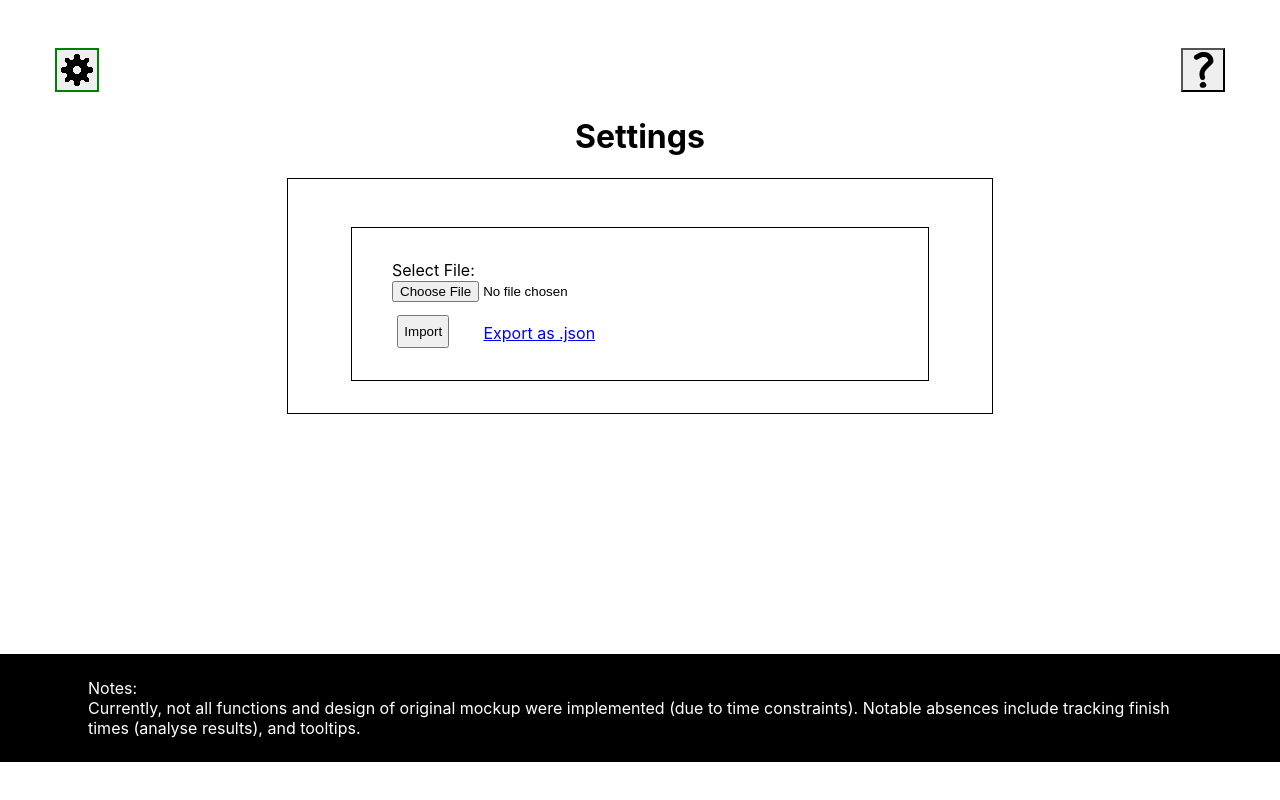
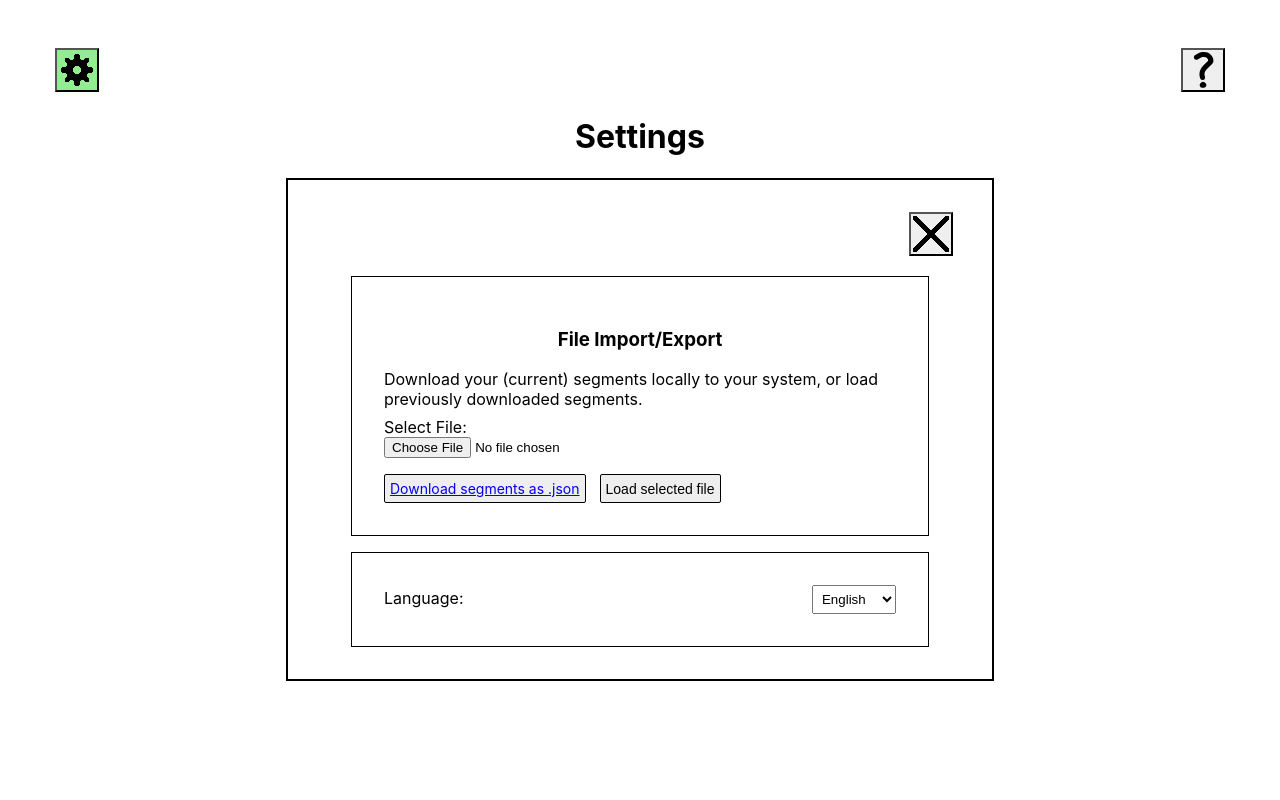
Before and after one commit to jjsoong/segmented-timer, a React (Create React App) app: page / in a window 1280 px wide. Both pictures are taken after a click on the button 76 px from the left and 70 px from the top of the page. Shown: the top 800 px of the page. Built offline with nearby package versions, Linux system fonts and the light colour scheme.

Commit message:
Large update, check GitHub comments.

```diff
--- a/src/App.css
+++ b/src/App.css
@@ -4,6 +4,10 @@
 
 #helpButton {
     background-image: url("../public/icons/help.png");
+}
+
+.ExitButton {
+    background-image: url("../public/icons/exit.png");
 }
 
 #finishButton {
@@ -34,7 +38,7 @@
     background-image: url("../public/icons/delete.png");
 }
 
-#resetButton {
+#clearButton {
     background-image: url("../public/icons/reset.png");
 }
 
@@ -45,12 +49,13 @@
 
 .Large {
     font-size: 72px;
+    margin: 0.5em auto;
 }
 
 .Text {
     font-size: 16px;
     text-align: start;
-    margin: 0em 0.5em;
+    margin: 0em 3em;
 }
 
 .Top {
@@ -58,8 +63,15 @@
 }
 
 .Body {
+    border: black solid 2px;
+    width: 50%;
+    padding: 2em;
+    margin: 1em auto auto auto;
+}
+
+.Inner {
     border: black solid 1px;
-    width: 50%;
+    width: 80%;
     padding: 2em;
     margin: 1em auto auto auto;
 }
@@ -75,27 +87,18 @@ footer {
     margin: 15em 0em 0em 0em;
 }
 
-.Help {
-    margin: 0% 16% 0% 16%;
-}
-
 .LeftGroup {
     flex-direction: row;
     display: inline-flex;
     justify-content: flex-start;
-    width: 60%;
+    width: 65%;
 }
 
 .RightGroup {
     flex-direction: row;
     display: inline-flex;
     justify-content: flex-end;
-    width: 40%;
-}
-
-meter {
-    width: 600px;
-    height: 40px;
+    width: 35%;
 }
 
 .ButtonRow {
@@ -128,6 +131,10 @@ meter {
     padding: 0.5em;
 }
 
+.Segment .Text {
+    margin: 0em 0.5em;
+}
+
 .NameInput {
     width: 100%;
     padding: 5px;
@@ -136,7 +143,7 @@ meter {
 
 .MaxInput {
     text-align: end;
-    width: 34%;
+    width: 50%;
     padding: 5px;
     margin: 0em 1em 0em 0em;
 }
@@ -145,18 +152,32 @@ meter {
     flex-direction: row;
     display: flex;
     justify-content: flex-start;
+    margin: 1em 0em 0em 0em;
 }
 
 .SubmitButton {
-    margin: 1em 1em 0em 1em;
+    margin: 0em 1em 0em 1em;
     padding: 5px;
 }
 
-.ImportForm {
-    border: black solid 1px;
-    width: 80%;
-    padding: 2em;
-    margin: 1em auto auto auto;
+.FileInput {
+    flex-direction: column;
+    display: flex;
+    justify-content: flex-start;
+}
+
+.IOButton {
+    background-color: #eeeeee;  /* eeeeee */
+    border: 1px solid black;
+    border-radius: 2px;
+    font-size: 14px;
+    height: auto;
+    margin: 0em 1em 0em 0em;
+    padding: 5px;
+}
+
+.Dropdown {
+    padding: 5px;
 }
 
 input:invalid {
@@ -165,7 +186,7 @@ input:invalid {
 }
 
 button:hover:not(.SubmitButton) {
-    border: lightblue solid 2px;
+    background-color: lightblue;
 }
 
 button:disabled {
--- a/src/App.js
+++ b/src/App.js
@@ -3,6 +3,7 @@ import React from 'react';
 import Segment from './Segment.js';
 import FileForm from './FileForm.js';
 import {secondsToHourString, isSegment} from './Functions.js';
+import local from './Local.js';
 
 // Webpage class.
 class App extends React.Component {
@@ -18,29 +19,35 @@ class App extends React.Component {
             running: false,
             editing: false,
             help: false,
-            settings: false
+            settings: false,
+            localset: 0
         };
 
+        // Timer functions.
         this.finishSegment = this.finishSegment.bind(this);
-
         this.tick = this.tick.bind(this);
         this.startTimer = this.startTimer.bind(this);
         this.pauseTimer = this.pauseTimer.bind(this);
         this.stopTimer = this.stopTimer.bind(this);
 
+        // Segment functions
         this.addSegment = this.addSegment.bind(this);
         this.startEditSegment = this.startEditSegment.bind(this);
         this.testName = this.testName.bind(this);
         this.saveSegment = this.saveSegment.bind(this);
         this.stopEditSegment = this.stopEditSegment.bind(this);
         this.deleteSegment = this.deleteSegment.bind(this);
-        this.resetSegments = this.resetSegments.bind(this);
+        this.clearSegments = this.clearSegments.bind(this);
         this.selectSegment = this.selectSegment.bind(this);
 
+        // Navigation
         this.toggleHelp = this.toggleHelp.bind(this);
         this.toggleSettings = this.toggleSettings.bind(this);
+        this.exitPanel = this.exitPanel.bind(this);
 
+        // Settings function
         this.importFile = this.importFile.bind(this);
+        this.selectLocal = this.selectLocal.bind(this);
     }
 
     // Flag that the user has finished their activity for a segment. Swap to the next segment.
@@ -49,9 +56,9 @@ class App extends React.Component {
             this.setState((state) => {
                 let newSegments = JSON.parse(JSON.stringify(state.segments));
 
-                // If user is running -> finished.
+                // If user is waiting/running -> finished.
                 // If user is overtime -> overtime (no change).
-                if (newSegments[state.user].waruovfi === 1) newSegments[state.user].waruovfi = 3;
+                if (newSegments[state.user].waruovfi !== 2) newSegments[state.user].waruovfi = 3;
 
                 return {
                     current: (state.current < state.user + 1 ? state.user + 1 : state.current),
@@ -271,7 +278,7 @@ class App extends React.Component {
     }
 
     // Reset the segments list.
-    resetSegments () {
+    clearSegments () {
         this.setState({
             indexCount: 0,
             segments: [],
@@ -313,6 +320,13 @@ class App extends React.Component {
         }
     }
 
+    exitPanel () {
+        this.setState({
+            help: false,
+            settings: false
+        });
+    }
+
     // Taken from my own, jjsoong-github-page, project.
     importFile (file) {
         let reader = new FileReader();
@@ -325,7 +339,7 @@ class App extends React.Component {
             try {
                 let newSegments = JSON.parse(dataString);
 
-                for (let i = 0; i < newSegments; i++) {
+                for (let i = 0; i < newSegments.length; i++) {
                     if (!isSegment(newSegments[i])) throw new Error('Not a segment!');
                 }
 
@@ -344,8 +358,16 @@ class App extends React.Component {
         reader.readAsText(file);
     }
 
+    // Select the localisation.
+    selectLocal (event) {
+        this.setState({
+            localset: event.target.value
+        });
+    }
+
     // Render the entire web app.
     render () {
+        // Create array of segment React component objects.
         let segArray = this.state.segments.map((segment, index) =>
             <Segment
                 key={segment.name}
@@ -364,10 +386,12 @@ class App extends React.Component {
                 stopEditSegment={this.stopEditSegment}
                 deleteSegment={this.deleteSegment}
                 selectSegment={this.selectSegment}
+
+                local={local[this.state.localset].segment}
             />);
 
+        // Calculation of remaining time.
         let remaining = 0;
-
         for (let i = 0; i < this.state.segments.length; i++) {
             if (this.state.segments[i].waruovfi === 0 || this.state.segments[i].waruovfi === 1) {
                 let diff = this.state.segments[i].max - this.state.segments[i].passed;
@@ -375,74 +399,97 @@ class App extends React.Component {
             }
         }
 
-        let on = {border: "green solid 2px"};
+        // For style of settings and help icon buttons, for when the respective panel is displayed.
+        let on = {backgroundColor: "lightgreen"};
 
         // Line taken & adapted from a personal project.
         let link = "data:application/json;charset=utf-8," + encodeURIComponent(JSON.stringify(this.state.segments));
+
+        // Options for the localisation dropdown list.
+        let localOptions = local.map((localObj, index) =>
+            <option key={localObj.language} value={index}>{localObj.language}</option>
+        );
+
+        // Localisation of help list.
+        let localHelpList = local[this.state.localset].help.list.map((listItem, index) =>
+            <li key={index}>{listItem}</li>
+        );
 
         return (
             <div className="App">
                 <div className="ButtonRow Top">
                     <div className="LeftGroup">
-                        <button id="settingsButton" className="IconButton" title="Settings" style={this.state.settings ? on : null} disabled={this.state.running} onClick={this.toggleSettings}></button>
+                        <button id="settingsButton" className="IconButton" title={local[this.state.localset].tooltips.settings} style={this.state.settings ? on : null} disabled={this.state.running} onClick={this.toggleSettings}></button>
                     </div>
                     <div className="RightGroup">
-                        <button id="helpButton" className="IconButton" title="Help" style={this.state.help ? on : null} onClick={this.toggleHelp}></button>
+                        <button id="helpButton" className="IconButton" title={local[this.state.localset].tooltips.help} style={this.state.help ? on : null} onClick={this.toggleHelp}></button>
                     </div>
                 </div>
 
                 {/* Help page */}
                 {this.state.help && !this.state.settings && <div>
-                    <h1>Hello! Welcome to the Segmented Timer Page!</h1>
+                    <h1>{local[this.state.localset].help.heading}</h1>
                     <div className="Body">
-                        <ol className="Text Help">
-                            <li>Get started by clicking the '+' (add) button to add a new segment.</li>
-                            <li>Give the segment a non-blank name and a non-zero time (minutes:seconds).</li>
-                            <li>Click 'Save' to save the segment.</li>
-                            <li>Repeat (1-3) as many times to add more segments to your liking.</li>
-                            <li>Press the play button to start the timer! You can watch the segments time as well.</li>
-                            <li>Press the pause button to pause the timer.</li>
-                            <li>Press the stop button to stop and reset the timer.</li>
-                        </ol>
+                        <div className="ButtonRow">
+                            <div className="LeftGroup"></div>
+                            <div className="RightGroup">
+                                <button className="ExitButton IconButton" title={local[this.state.localset].tooltips.exit} onClick={this.exitPanel}/>
+                            </div>
+                        </div>
+                        <ol className="Text" style={{marginTop: "1em"}}>{localHelpList}</ol>
                         <br/>
-                        <p className="Text Help">
-                            *You can edit and delete existing segments by, first clicking on the segment, then clicking the pencil (edit) button or trash can (delete) button, respectively.
-                        </p>
+                        <p className="Text">{local[this.state.localset].help.notes}</p>
                     </div>
                 </div>}
 
                 {/* Settings page */}
                 {this.state.settings && !this.state.help && <div>
-                    <h1>Settings</h1>
+                    <h1>{local[this.state.localset].tooltips.settings}</h1>
                     <div className="Body">
-                        <FileForm importFile={this.importFile}>
-                            <a className="SubmitButton" href={link} download="segments.json">Export as .json</a>
+                        <div className="ButtonRow">
+                            <div className="LeftGroup"></div>
+                            <div className="RightGroup">
+                                <button className="ExitButton IconButton" title={local[this.state.localset].tooltips.exit} onClick={this.exitPanel}/>
+                            </div>
+                        </div>
+                        <FileForm importFile={this.importFile} local={local[this.state.localset].settingsText}>
+                            <a className="IOButton" href={link} download="segments.json">{local[this.state.localset].settingsText.export}</a>
                         </FileForm>
+                        <div className="Inner">
+                            <div className="LeftGroup">
+                                <label>{local[this.state.localset].settingsText.language}</label>
+                            </div>
+                            <div className="RightGroup">
+                                <select className="Dropdown" value={this.state.localset} onChange={this.selectLocal}>
+                                    {localOptions}
+                                </select>
+                            </div>
+                        </div>
                     </div>
                 </div>}
 
                 {/* Segments, Main page */}
                 {!this.state.help && !this.state.settings && <div>
-                    <h1>Segmented Timer Page</h1>
+                    <h1>{local[this.state.localset].title}</h1>
                     <p className="Large">{secondsToHourString(remaining)}</p>
 
                     <div className="ButtonRow">
-                        <button id="finishButton" className="IconButton" title="Finish current segment" disabled={!this.state.running} onClick={this.finishSegment}></button>
-                        <button id="pauseButton" className="IconButton" title="Pause timer" onClick={this.pauseTimer}></button>
-                        <button id="playButton" className="IconButton" title="Start/Play timer" disabled={this.state.intervalID !== 0} onClick={this.startTimer}></button>
-                        <button id="stopButton" className="IconButton" title="Stop and Reset timer" onClick={this.stopTimer}></button>
+                        <button id="finishButton" className="IconButton" title={local[this.state.localset].tooltips.finish} disabled={!this.state.running} onClick={this.finishSegment}></button>
+                        <button id="pauseButton" className="IconButton" title={local[this.state.localset].tooltips.pause} onClick={this.pauseTimer}></button>
+                        <button id="playButton" className="IconButton" title={local[this.state.localset].tooltips.play} disabled={this.state.intervalID !== 0} onClick={this.startTimer}></button>
+                        <button id="stopButton" className="IconButton" title={local[this.state.localset].tooltips.stop} onClick={this.stopTimer}></button>
                     </div>
 
                     <div className="SegmentList">
                         <div className="SegmentHeader">
                             <div className="LeftGroup">
-                                <button id="addButton" className="IconButton" title="Add segment" disabled={this.state.running} onClick={this.addSegment}></button>
-                                <button id="editButton" className="IconButton" title="Edit selected segment" disabled={this.state.running} onClick={this.startEditSegment}></button>
-                                <button id="deleteButton" className="IconButton" title="Delete selected segment" disabled={this.state.running} onClick={this.deleteSegment}></button>
+                                <button id="addButton" className="IconButton" title={local[this.state.localset].tooltips.add} disabled={this.state.running} onClick={this.addSegment}></button>
+                                <button id="editButton" className="IconButton" title={local[this.state.localset].tooltips.edit} disabled={this.state.running} onClick={this.startEditSegment}></button>
+                                <button id="deleteButton" className="IconButton" title={local[this.state.localset].tooltips.delete} disabled={this.state.running} onClick={this.deleteSegment}></button>
                             </div>
 
                             <div className="RightGroup">
-                                <button id="resetButton" className="IconButton" title="Clear segment table" disabled={this.state.running}  onClick={this.resetSegments}></button>
+                                <button id="clearButton" className="IconButton" title={local[this.state.localset].tooltips.clear} disabled={this.state.running}  onClick={this.resetSegments}></button>
                             </div>
                         </div>
 
--- a/src/FileForm.js
+++ b/src/FileForm.js
@@ -37,15 +37,19 @@ class FileForm extends React.Component {
 
     render () {
         return (
-            <form className="ImportForm" onSubmit={this.onSubmit}>
-                <div className="Text">
-                    <label htmlFor="inputFile">Select File:</label><br/>
+            <form className="Inner" onSubmit={this.onSubmit}>
+                <h3>{this.props.local.fileio}</h3>
+                <p className="Text" style={{margin: "0em 0em 0.5em 0em"}}>{this.props.local.fileioSub}</p>
+                <div className="FileInput">
+                    <div className="LeftGroup">
+                        <label htmlFor="inputFile">{this.props.local.selectFile}</label>
+                    </div>
                     <input id="inputFile" type="file" accept=".json" onChange={this.onChange}/>
                 </div>
 
                 <div className="SubmitRow">
-                    <input className="SubmitButton" type="submit" value="Import"/>
                     {this.props.children}
+                    <input className="IOButton" type="submit" value={this.props.local.import}/>
                 </div>
 
             </form>
--- /dev/null
+++ b/src/Local.js
@@ -0,0 +1,98 @@
+
+/*
+	JavaScript file acting as the localisation file.
+
+	Certainly not optimal, but I did not have the luxury of dealing with scanning server (?)
+	directories for individual localisation files at the time of implementation.
+	Maybe after the course project evaluation is finished...
+ */
+const local = [
+	{
+		language: "English",
+		title: "Segmented Timer Page",
+		settingsText: {
+			fileio: "File Import/Export",
+			fileioSub: "Download your (current) segments locally to your system, or load previously downloaded segments.",
+			selectFile: "Select File:",
+			import: "Load selected file",
+			export: "Download segments as .json",
+			language: "Language:"
+		},
+		help: {
+			heading: "Hello! Welcome to the Segmented Timer Page!",
+			list: [
+				"Get started by clicking the '+' (add) button to add a new segment.",
+				"Give the segment a non-blank name and a non-zero time (minutes:seconds).",
+				"Click 'Save' to save the segment.",
+				"Repeat (1-3) as many times to add more segments to your liking.",
+				"Press the play button to start the timer! You can watch the segments time as well.",
+				"Press the pause button to pause the timer.",
+				"Press the stop button to stop and reset the timer."
+			],
+			notes: "*You can edit and delete existing segments by, first clicking on the segment (will highlight the segment in light blue), then clicking the pencil (edit) button or trash can (delete) button, respectively."
+		},
+		tooltips: {
+			settings: "Settings",
+			help: "Help",
+			play: "Start/Play timer",
+			pause: "Pause timer",
+			stop: "Stop and reset timer",
+			finish: "Finish current segment",
+			add: "Add segment",
+			edit: "Edit selected segment",
+			delete: "Delete selected segment",
+			clear: "Clear segment table"
+		},
+		segment: {
+			namePH: "Segment name (letters, numbers, spaces, underscores)",
+			timePH: "0:00 (non-zero)",
+			save: "Save",
+			cancel: "Cancel"
+		}
+	},
+	{	// Google Translated... Appropriate localisation welcome, for anyone that finds this project...
+		language: "Français",
+		title: "Page Minuterie segmentée",
+		settingsText: {
+			fileio: "Importation/exportation de fichiers",
+			fileioSub: "Téléchargez vos segments (actuels) localement sur votre système ou chargez des segments précédemment téléchargés.",
+			selectFile: "Choisir le dossier:",
+			import: "Charger le fichier sélectionné",
+			export: "Télécharger les segments au format .json",
+			language: "Langue:"
+		},
+		help: {
+			heading: "Bonjour! Bienvenue sur la page du minuteur segmenté!",
+			list: [
+				"Commencez par cliquer sur le bouton '+' (ajouter) pour ajouter un nouveau segment.",
+				"Donnez au segment un nom non vide et une durée non nulle (minutes:secondes).",
+				"Cliquez sur 'Enregistrer' pour enregistrer le segment.",
+				"Répétez (1-3) autant de fois pour ajouter plus de segments à votre goût.",
+				"Appuyez sur le bouton de lecture pour démarrer la minuterie! Vous pouvez également regarder l'heure des segments.",
+				"Appuyez sur le bouton pause pour mettre la minuterie en pause.",
+				"Appuyez sur le bouton d'arrêt pour arrêter et réinitialiser la minuterie."
+			],
+			notes: "*Vous pouvez modifier et supprimer des segments existants en cliquant d'abord sur le segment (cela mettra le segment en surbrillance en bleu clair), puis en cliquant sur le bouton crayon (modifier) ou sur le bouton poubelle (supprimer), respectivement."
+		},
+		tooltips: {
+			settings: "Réglages",
+			help: "Des instructions",
+			play: "Démarrer la minuterie",
+			pause: "Mettre le chronomètre en pause",
+			stop: "Arrêter et réinitialiser la minuterie",
+			finish: "Terminer le segment en cours",
+			add: "Ajouter un segment",
+			edit: "Modifier le segment sélectionné",
+			delete: "Supprimer le segment sélectionné",
+			clear: "Effacer le tableau des segments"
+		},
+		segment: {
+			namePH: "Nom du segment (lettres, chiffres, espaces, traits de soulignement)",
+			timePH: "0:00 (non nul)",
+			save: "Enregistrer",
+			cancel: "Annuler"
+		}
+	}
+];
+
+export default local;
```
Also changed, not shown: src/Segment.js (+4 -4 lines), public/icons/exit.png (added).
